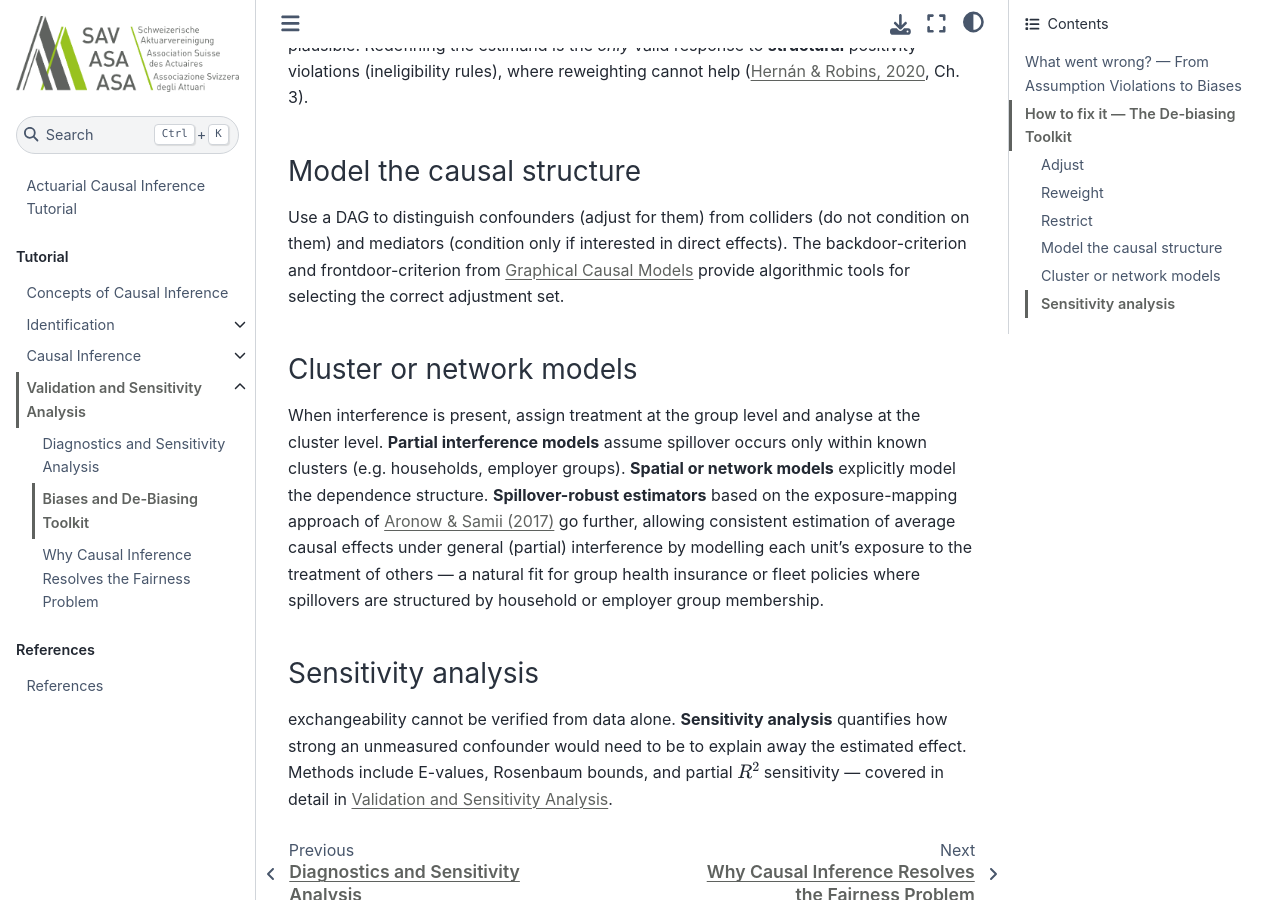
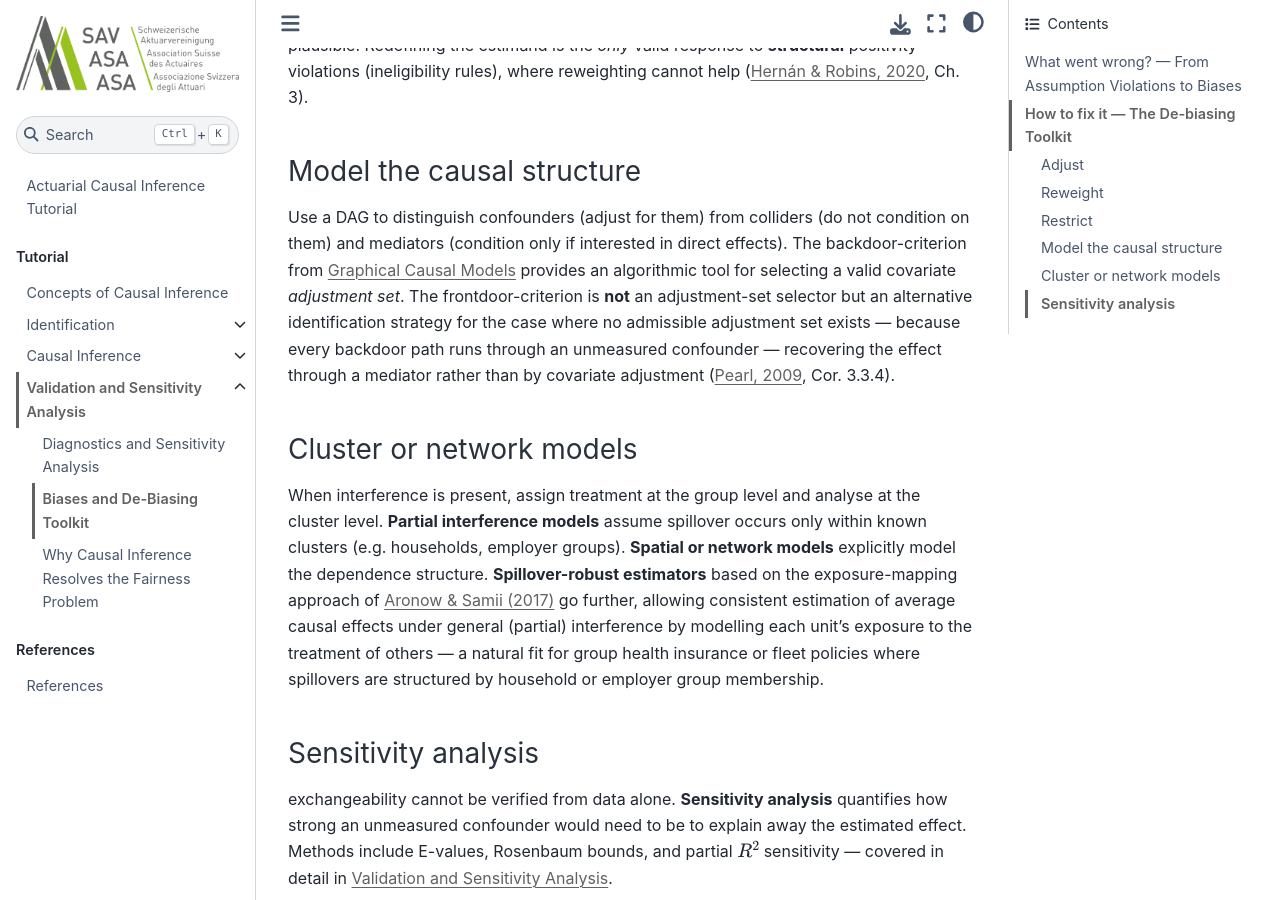
Before and after one commit to actuarial-data-science/ActuarialCausalInference, a Jupyter Book: the page built from tutorial/debias.md, in a window 1280 px wide and 900 px high, scrolled down 5674 px. Built offline with Jupyter Book 1.0.4 settings and Sphinx 7.4.7 and the Sphinx Book theme 1.1.4, drawn with Linux system fonts in a browser that asks for light colours; pages that are not in the unit, such as notebooks, are missing from menus; comment, search, counter and statistics services are not loaded.

Commit message:
Distinguish frontdoor from backdoor: not an adjustment-set selector
Reviewer: the sentence lumped the backdoor and frontdoor criteria
together as "algorithmic tools for selecting the correct adjustment set".
Only the backdoor criterion selects a covariate adjustment set; the
covariate-adjustment formula P(Y|do(t)) = sum_x P(Y|t,x)P(x) is a
backdoor construct. The frontdoor criterion is invoked precisely because
no admissible backdoor set exists (all backdoor paths run through an
unmeasured U); it identifies the effect through a mediator M via a product
of conditionals, not by adjustment. The two are distinct, non-
interchangeable identification strategies (Pearl 2009, Cor. 3.3.4-3.3.5;
Hernan & Robins 2020, Ch. 7).

Fix: attribute adjustment-set selection to the backdoor criterion only,
and describe the frontdoor criterion as an alternative identification
strategy (mediator-based) for when no adjustment set is available.

```diff
--- a/tutorial/debias.md
+++ b/tutorial/debias.md
@@ -109,7 +109,7 @@ When certain covariate strata have near-deterministic treatment assignment, the
 
 ### Model the causal structure
 
-Use a DAG to distinguish confounders (adjust for them) from colliders (do not condition on them) and mediators (condition only if interested in direct effects). The {prf:ref}`backdoor-criterion` and {prf:ref}`frontdoor-criterion` from {doc}`graphical_models` provide algorithmic tools for selecting the correct adjustment set.
+Use a DAG to distinguish confounders (adjust for them) from colliders (do not condition on them) and mediators (condition only if interested in direct effects). The {prf:ref}`backdoor-criterion` from {doc}`graphical_models` provides an algorithmic tool for selecting a valid covariate *adjustment set*. The {prf:ref}`frontdoor-criterion` is **not** an adjustment-set selector but an alternative identification strategy for the case where no admissible adjustment set exists — because every backdoor path runs through an unmeasured confounder — recovering the effect through a mediator rather than by covariate adjustment ([Pearl, 2009](https://doi.org/10.1017/CBO9780511803161), Cor. 3.3.4).
 
 ### Cluster or network models
 
```
